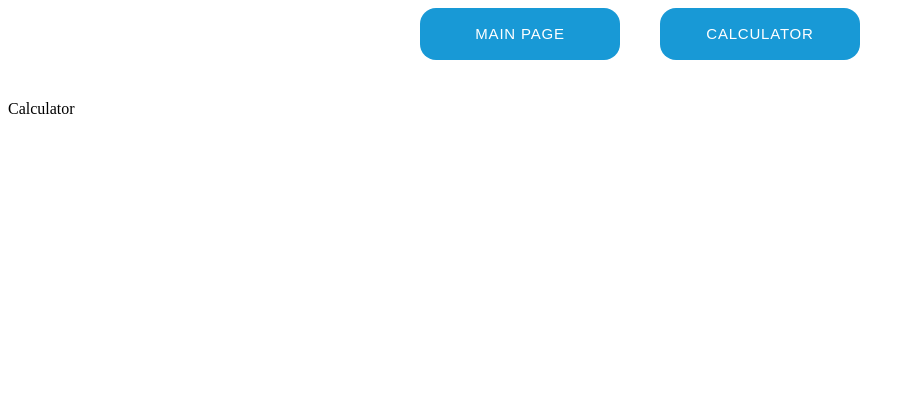
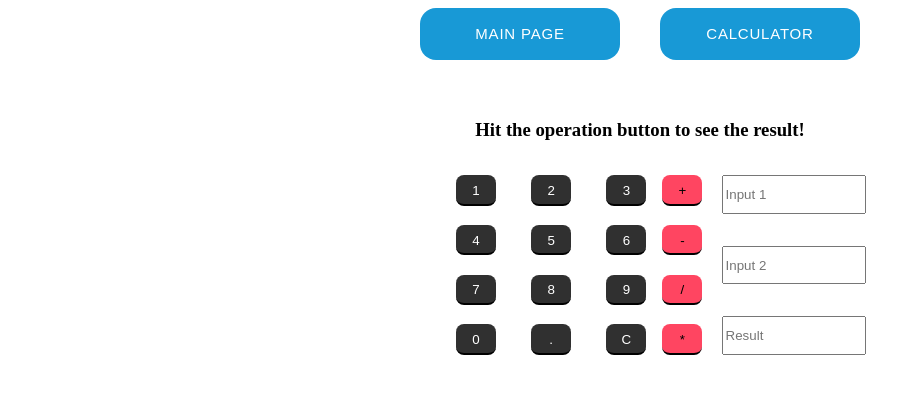
Before and after one commit to humanoid01/mwcoders-task, a React (Create React App) app in the folder mwcoders-task/: page /mwcoders-task/calculator in a window 1280 px wide. Shown: the top 394 px of the page, without its empty margins (0-921 px from the left). Built offline with nearby package versions, Linux system fonts and the light colour scheme; no server answers; the database is empty.

Commit message:
Add CalculatorSingle.tsx, expand Calculator.tsx

```diff
--- a/mwcoders-task/src/components/Calculator/Calculator.scss
+++ b/mwcoders-task/src/components/Calculator/Calculator.scss
@@ -0,0 +1,71 @@
+h3 {
+  text-align: center;
+}
+
+.calc {
+  text-align: center;
+  justify-content: center;
+  display: flex;
+  input {
+    width: 8.5rem;
+  }
+  .button-box {
+    display: grid;
+    width: 400px;
+    grid-template-columns: 1fr 1fr;
+    margin: 1rem;
+
+    .button-box-left {
+      display: grid;
+      width: 100%;
+      grid-template-columns: repeat(3, 1fr);
+      gap: 1.2rem;
+    }
+
+    .button-box-right {
+      display: grid;
+      grid-template-columns: 1fr 2fr;
+      gap: 1.2rem;
+
+      &-oper {
+        display: grid;
+        gap: 1.2rem;
+      }
+      &-inp {
+        display: grid;
+        gap: 2rem;
+      }
+    }
+  }
+
+  .button {
+    width: 2.5rem;
+    height: 1.9rem;
+    border: none;
+    border-radius: 0.5rem;
+    margin-left: 1rem;
+    cursor: pointer;
+    border-top: 2px solid transparent;
+  }
+
+  .button.pink {
+    color: black;
+    background-color: #ff4561;
+    border-bottom: black 2px solid;
+  }
+  .button.black {
+    color: white;
+    background-color: #303030;
+    border-bottom: black 2px solid;
+    border-top: 2px #303030 solid;
+  }
+
+  .pink:active {
+    border-top: black 2px solid;
+    border-bottom: #ff4561 2px solid;
+  }
+  .black:active {
+    border-top: black 2px solid;
+    border-bottom: #303030 2px solid;
+  }
+}
--- a/mwcoders-task/src/components/Calculator/Calculator.tsx
+++ b/mwcoders-task/src/components/Calculator/Calculator.tsx
@@ -1,5 +1,87 @@
-import React from 'react';
+import React, { useState, useContext, useRef } from 'react';
+import { db } from '../../firebase';
+import { addDoc, collection } from 'firebase/firestore';
+import { GlobalContext } from './../../context/GlobalContext';
+import './Calculator.scss';
+import { CalculatorSingle } from './CalculatorSingle/CalculatorSingle';
+export const Calculator = () => {
+  const [firstNum, setFirstNum] = useState<string>('');
+  const [secondNum, setSecondNum] = useState<string>('');
+  const [result, setResult] = useState<string | number>('');
+  const [isFirstInputActive, setIsFirstInputActive] = useState<boolean>(true);
+  const [isSecondInputActive, setIsSecondInputActive] =
+    useState<boolean>(false);
+  const resultsCollectionRef = collection(db, 'results');
+  const firstInputRef = useRef<HTMLInputElement>(null);
+  const secondInputRef = useRef<HTMLInputElement>(null);
+  const { getResults } = useContext(GlobalContext);
 
-export const Calculator = () => {
-  return <div>Calculator</div>;
+  const operateCalc = (operator: string): number => {
+    const firstRealNum = +firstNum;
+    const secondRealNum = +secondNum;
+
+    switch (operator) {
+      case '+':
+        return +(firstRealNum + secondRealNum).toFixed(2);
+
+      case '-':
+        return +(firstRealNum - secondRealNum).toFixed(2);
+
+      case '/':
+        return +(firstRealNum / secondRealNum).toFixed(2);
+
+      default:
+        return +(firstRealNum * secondRealNum).toFixed(2);
+    }
+  };
+  const getResultSendToDb = async (res: number | string) => {
+    if (!firstNum || !secondNum) return;
+
+    setResult(res);
+    await addDoc(resultsCollectionRef, { answer: res, id: Date.now() });
+    getResults();
+  };
+
+  const checkTheComma = (buttonVal: string, isFirstNum: boolean) => {
+    if (isFirstNum) {
+      if (buttonVal === '.' && firstNum.includes('.')) {
+        alert(`You've already used comma.`);
+        return;
+      }
+      setFirstNum(prev => prev + buttonVal);
+    } else {
+      if (buttonVal === '.' && secondNum.includes('.')) {
+        alert(`You've already used comma.`);
+        return;
+      }
+      setSecondNum(prev => prev + buttonVal);
+    }
+  };
+
+  const produceToInput = (buttonVal: string) => {
+    if (firstInputRef.current && isFirstInputActive) {
+      checkTheComma(buttonVal, true);
+    } else if (secondInputRef.current && isSecondInputActive) {
+      checkTheComma(buttonVal, false);
+    }
+    return;
+  };
+
+  const props = {
+    produceToInput,
+    setFirstNum,
+    setSecondNum,
+    getResultSendToDb,
+    operateCalc,
+    setResult,
+    setIsFirstInputActive,
+    setIsSecondInputActive,
+    firstNum,
+    secondNum,
+    firstInputRef,
+    secondInputRef,
+    result,
+  };
+
+  return <CalculatorSingle {...props} />;
 };
--- /dev/null
+++ b/mwcoders-task/src/components/Calculator/CalculatorSingle/CalculatorSingle.tsx
@@ -0,0 +1,118 @@
+interface Props {
+  produceToInput: Function;
+  setFirstNum: Function;
+  setSecondNum: Function;
+  getResultSendToDb: Function;
+  operateCalc: Function;
+  setResult: Function;
+  setIsFirstInputActive: Function;
+  setIsSecondInputActive: Function;
+  firstNum: string;
+  secondNum: string;
+
+  firstInputRef: React.RefObject<HTMLInputElement>;
+  secondInputRef: React.RefObject<HTMLInputElement>;
+  result: string | number;
+}
+export const CalculatorSingle = ({
+  produceToInput,
+  setFirstNum,
+  setSecondNum,
+  getResultSendToDb,
+  operateCalc,
+  firstNum,
+  secondNum,
+  firstInputRef,
+  secondInputRef,
+  setResult,
+  setIsFirstInputActive,
+  setIsSecondInputActive,
+  result,
+}: Props) => {
+  const buttonNums: string[] = [
+    '1',
+    '2',
+    '3',
+    '4',
+    '5',
+    '6',
+    '7',
+    '8',
+    '9',
+    '0',
+    '.',
+    'C',
+  ];
+  const buttonOperations: string[] = ['+', '-', '/', '*'];
+  return (
+    <div>
+      <h3> Hit the operation button to see the result!</h3>
+      <div className='calc'>
+        <div className='button-box'>
+          <div className='button-box-left'>
+            {buttonNums.map((num, i) => (
+              <button
+                onClick={() => {
+                  if (num === 'C') {
+                    setFirstNum('');
+                    setSecondNum('');
+                    setResult('');
+                    return;
+                  }
+
+                  produceToInput(num);
+                }}
+                className='button black'
+                key={i}>
+                {num}
+              </button>
+            ))}
+          </div>
+
+          <form className='button-box-right' onSubmit={e => e.preventDefault()}>
+            <div className='button-box-right-oper'>
+              {buttonOperations.map((oper, i) => (
+                <button
+                  className='button pink'
+                  key={i}
+                  onClick={() => getResultSendToDb(operateCalc(oper))}>
+                  {oper}
+                </button>
+              ))}
+            </div>
+            <div className='button-box-right-inp'>
+              <input
+                value={firstNum}
+                ref={firstInputRef}
+                placeholder='Input 1'
+                onClick={() => {
+                  setIsFirstInputActive(true);
+                  setIsSecondInputActive(false);
+                }}
+                required
+                onChange={e => setFirstNum(e.target.value)}
+              />
+              <input
+                value={secondNum}
+                ref={secondInputRef}
+                placeholder='Input 2'
+                onClick={() => {
+                  setIsFirstInputActive(false);
+                  setIsSecondInputActive(true);
+                }}
+                required
+                onChange={e => setSecondNum(e.target.value)}
+              />
+              <input
+                type='number'
+                placeholder='Result'
+                value={result}
+                readOnly
+              />
+            </div>
+          </form>
+        </div>
+      </div>
+    </div>
+  );
+};
```
